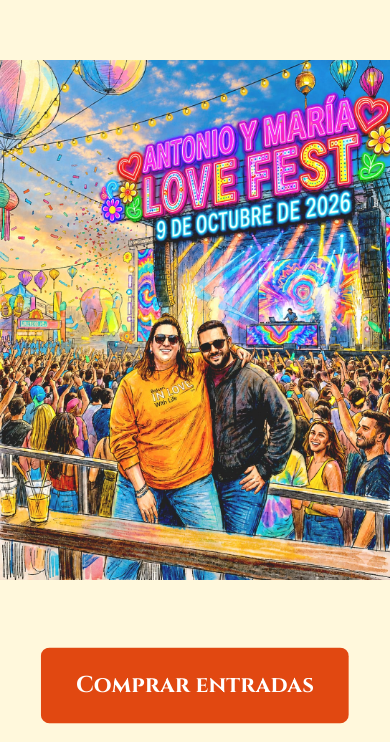
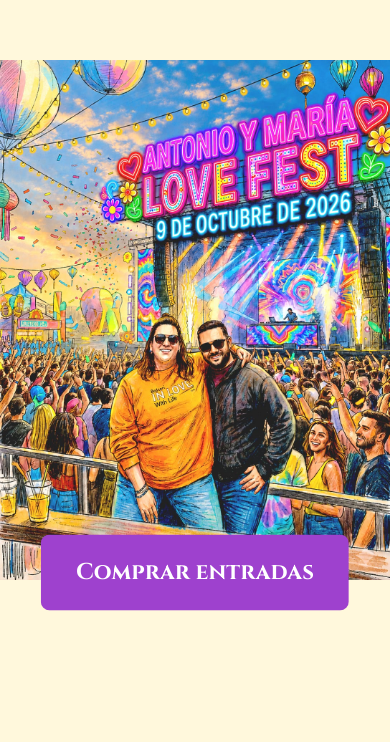
Before and after one commit to antonioymarialovefest/wedding, a plain HTML site: page index.html in a window 390 px wide. Shown: the part 102-844 px from the top of the page. Drawn offline with nearby package versions, Linux system fonts and the light colour scheme; files whose address does not match are found by name.

Commit message:
Feature/maria concierto (#2)
* Add images and implement gallery functionality with watermarking script

- Added new images for the years 2017 to 2025, including watermarked versions.
- Created a manifest.json file to manage image references for the gallery.
- Developed a JavaScript file (script.js) to handle gallery interactivity, including a countdown timer and lightbox functionality.
- Implemented a new HTML structure for the wedding event website, including sections for the countdown, about us, gallery, location, schedule, and contact information.
- Introduced a Python script (add_watermark.py) to automate the process of adding watermarks to images and generating optimized versions.

* Update button styles and fix link target in portada section

---------

Co-authored-by: amfgomez1219 <antoniomanuel1219@gmail.com>

```diff
--- a/assets/css/styles.css
+++ b/assets/css/styles.css
@@ -256,7 +256,7 @@ h2::after {
 .btn.portada-down {
   padding: 18px 32px;
   font-size: 1.3rem;
-  background: #e14811;
+  background: #9e41ce;
   color: #FFFFFF;
   font-weight: 700;
   font-family: 'Cinzel', serif;
@@ -268,10 +268,10 @@ h2::after {
 
 .btn.portada-down:hover,
 .btn.portada-down:active {
-  background: #b04018;
+  background: #9e41ce;
   color: #FFFFFF;
   transform: translate(-50%, -20%) scale(1.12);
-  box-shadow: 0 18px 50px rgba(255, 215, 0, 0.45);
+  box-shadow: 0 18px 50px rgba(125, 77, 189, 0.45);
 }
 
 .portada-down-mobile {
@@ -305,10 +305,14 @@ h2::after {
 
   .portada-down {
     bottom: 22px;
-    transform: translate(-50%, -20%);
+    transform: translate(-50%, -135%);
     padding: 14px 24px;
+    margin-bottom: 29%;
     font-size: 1rem;
     white-space: nowrap;
+    background: #6a3c8f;
+    color: #fff;
+    animation: pulse 1.8s ease-in-out infinite;
   }
 }
 
--- a/index.html
+++ b/index.html
@@ -15,7 +15,7 @@
 <!-- PORTADA -->
 <section class="portada fade-in" id="portada" aria-label="Portada">
     <img id="portada-image" class="portada-img" src="assets/images/definitiva.jpeg" alt="Portada" loading="eager" decoding="async">
-    <a class="btn btn-ghost portada-down portada-down-desktop" href="#hero" aria-label="Bajar a la siguiente sección">Comprar entradas</a>
+    <a class="btn btn-ghost portada-down portada-down-desktop" href="#cuentaatras" aria-label="Bajar a la siguiente sección">Comprar entradas</a>
 
 </section>
 
```
